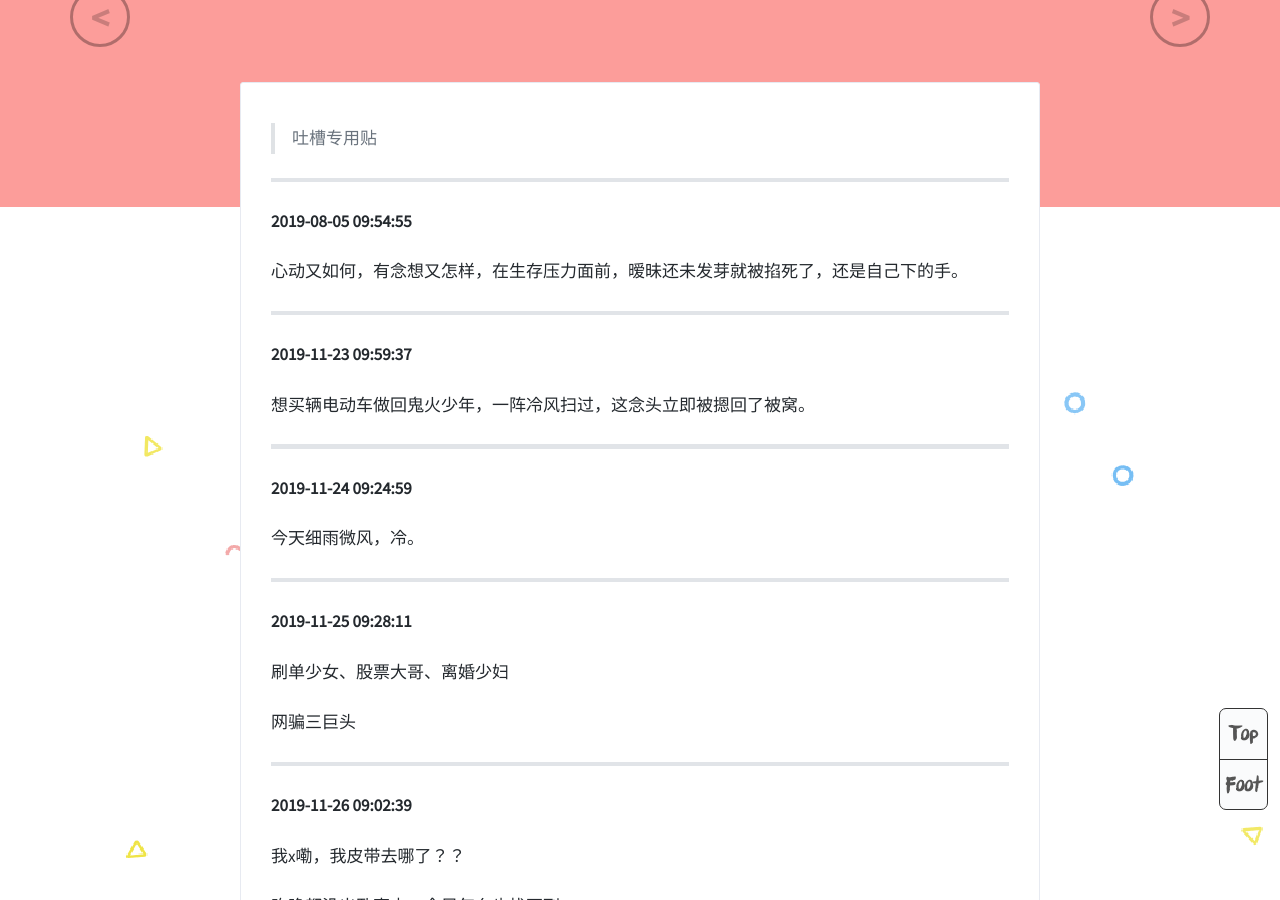
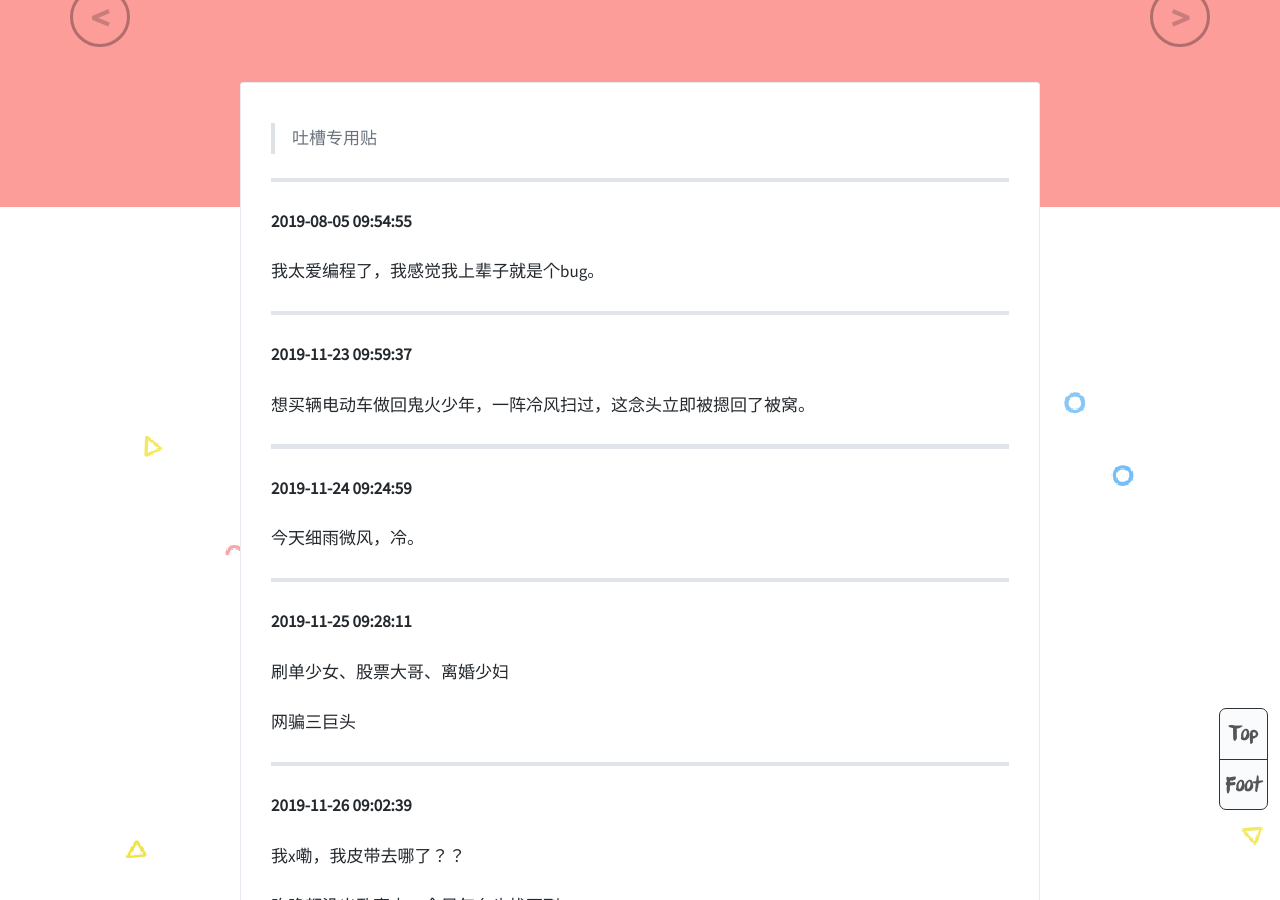
Before and after one commit to zhoudajun/zhoudajun.github.io, a Jekyll site: the page built from _posts/2019-08-05-murmur.md, in a window 1280 px wide and 900 px high, scrolled down 418 px. Built offline with Jekyll 4.4.1, drawn with Linux system fonts in a browser that asks for light colours; comment, search, counter and statistics services are not loaded.

Commit message:
Update 2019-08-05-murmur.md

```diff
--- a/_posts/2019-08-05-murmur.md
+++ b/_posts/2019-08-05-murmur.md
@@ -19,7 +19,7 @@ tags: murmur
 
 **2019-08-05 09:54:55**
 
-心动又如何，有念想又怎样，在生存压力面前，暧昧还未发芽就被掐死了，还是自己下的手。
+我太爱编程了，我感觉我上辈子就是个bug。
 
 ---
 
```
